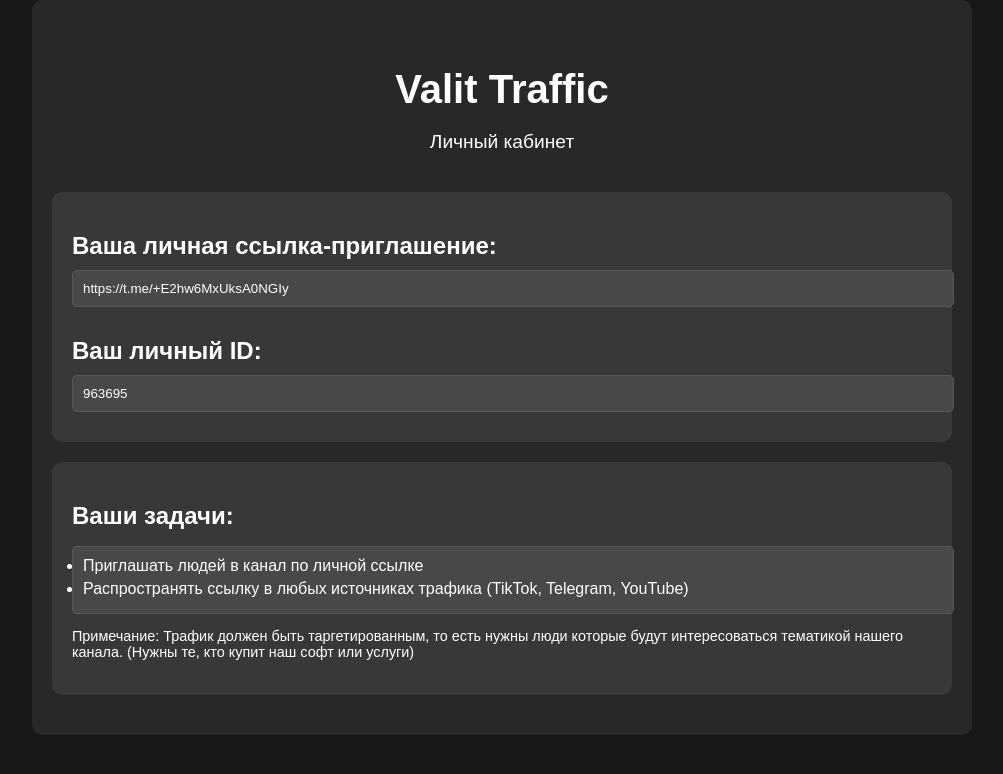
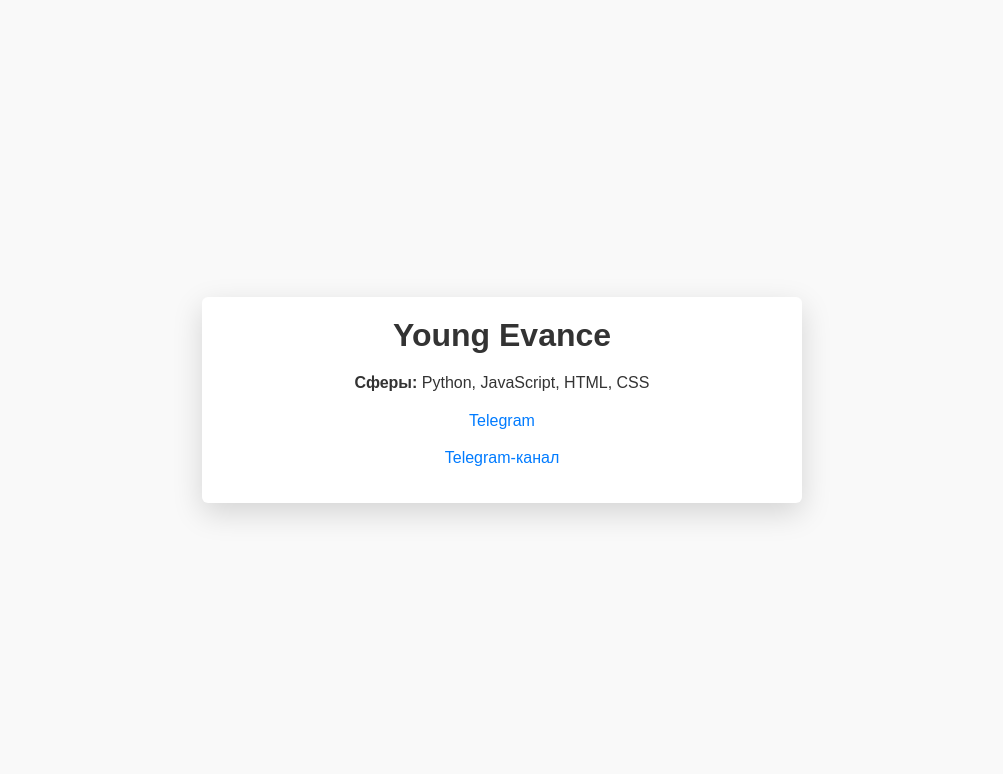
Before and after one commit to niksparty/niksparty.github.io, a plain HTML site: page index.html in a window 1280 px wide. Shown: the whole page, without its empty margins (138-1141 px from the left). Drawn offline with Linux system fonts and the light colour scheme.

Commit message:
Update index.html

```diff
--- a/index.html
+++ b/index.html
@@ -3,32 +3,66 @@
 <head>
     <meta charset="UTF-8">
     <meta name="viewport" content="width=device-width, initial-scale=1.0">
-    <title>Valit Traffic</title>
-    <link rel="stylesheet" href="style.css">
+    <title>Young Evance</title>
+    <style>
+        * {
+            box-sizing: border-box;
+            margin: 0;
+            padding: 0;
+        }
+
+        body {
+            font-family: Arial, sans-serif;
+            background-color: #f9f9f9;
+            color: #333;
+            display: flex;
+            justify-content: center;
+            align-items: center;
+            min-height: 100vh;
+        }
+
+        .container {
+            max-width: 600px;
+            width: 90%;
+            text-align: center;
+            padding: 20px;
+            background-color: white;
+            box-shadow: 0 10px 30px rgba(0, 0, 0, 0.15);
+            border-radius: 6px;
+        }
+
+        h1 {
+            font-size: 32px;
+            margin-bottom: 16px;
+        }
+
+        p {
+            line-height: 1.6;
+            margin-bottom: 12px;
+        }
+
+        a {
+            color: #007bff;
+            text-decoration: none;
+        }
+
+        @media screen and (max-width: 768px) {
+            .container {
+                width: 95%;
+            }
+
+            h1 {
+                font-size: 24px;
+            }
+        }
+    </style>
 </head>
 <body>
-    <div class="container">
-        <header>
-            <h1>Valit Traffic</h1>
-            <p>Личный кабинет</p>
-        </header>
-        <main>
-            <div class="info">
-                <h2>Ваша личная ссылка-приглашение:</h2>
-                <input type="text" id="linkInput" value="https://t.me/+E2hw6MxUksA0NGIy" readonly>
-                <h2>Ваш личный ID:</h2>
-                <input type="text" id="idInput" readonly>
-            </div>
-            <div class="tasks">
-                <h2>Ваши задачи:</h2>
-                <ul>
-                    <li>Приглашать людей в канал по личной ссылке</li>
-                    <li>Распространять ссылку в любых источниках трафика (TikTok, Telegram, YouTube)</li>
-                </ul>
-                <p>Примечание: Трафик должен быть таргетированным, то есть нужны люди которые будут интересоваться тематикой нашего канала. (Нужны те, кто купит наш софт или услуги)</p>
-            </div>
-        </main>
-    </div>
-    <script src="script.js"></script>
+<div class="container">
+    <h1>Young Evance</h1>
+    <p><strong>Сферы:</strong> Python, JavaScript, HTML, CSS</p>
+    <p><a href="https://young-evance.t.me">Telegram</a></p>
+    <p><a href="https://evance-blood.t.me">Telegram-канал</a></p>
+</div>
 </body>
 </html>
```
